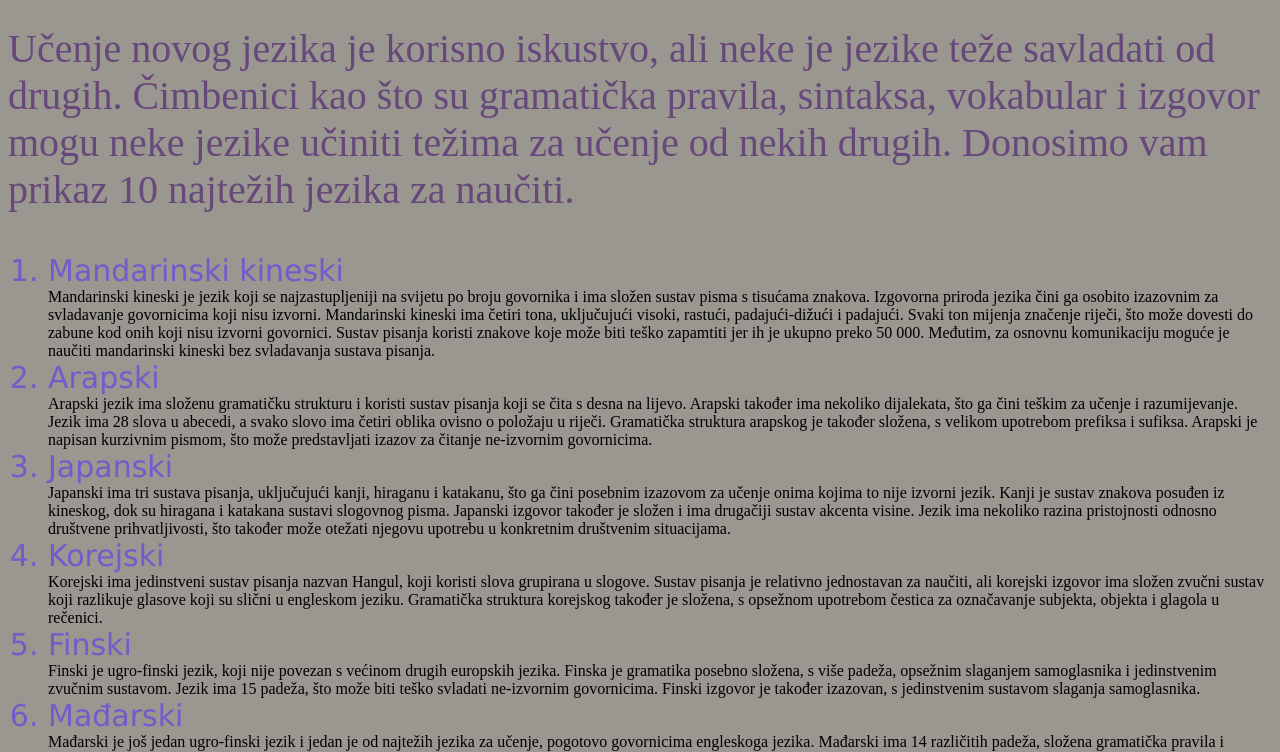
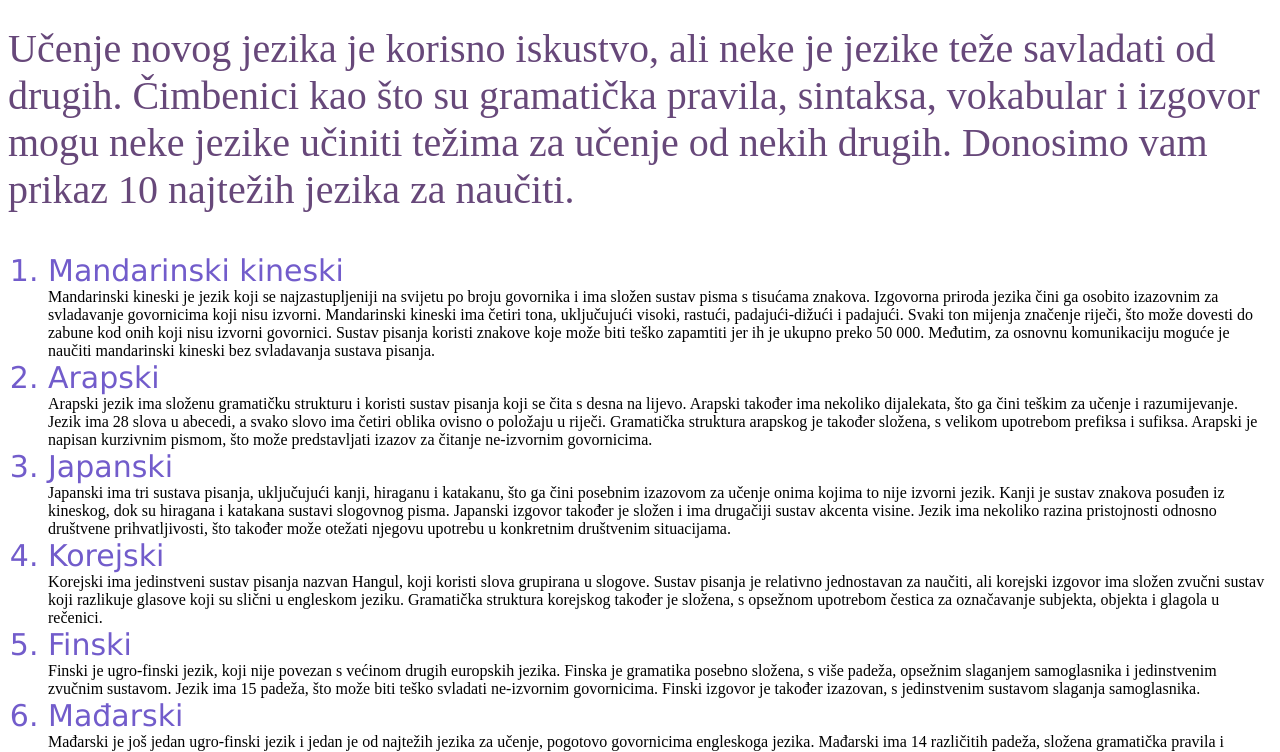
Before and after one commit to ipusic/Zadatak, a plain HTML site: page index.html in a window 1280 px wide. Shown: the part 81-833 px from the top of the page. Drawn offline with Linux system fonts and the light colour scheme.

Commit message:
make it simple white :-)

```diff
--- a/style.css
+++ b/style.css
@@ -1,5 +1,5 @@
 body {
-    background-color: rgb(154, 150, 144);
+    background-color: white; /* make it simple :) */
 }
 h1 {
     color: rgb(134, 101, 108);
```
